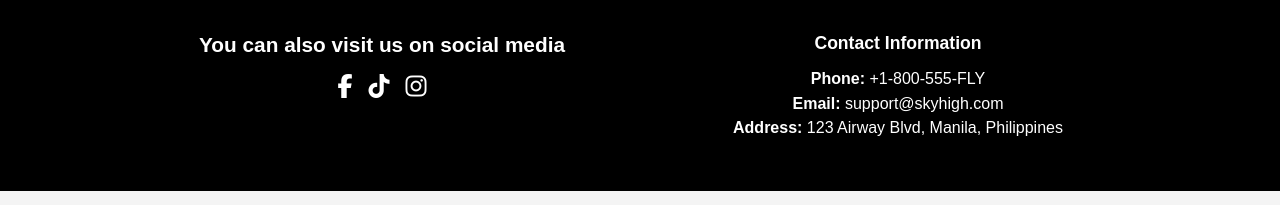
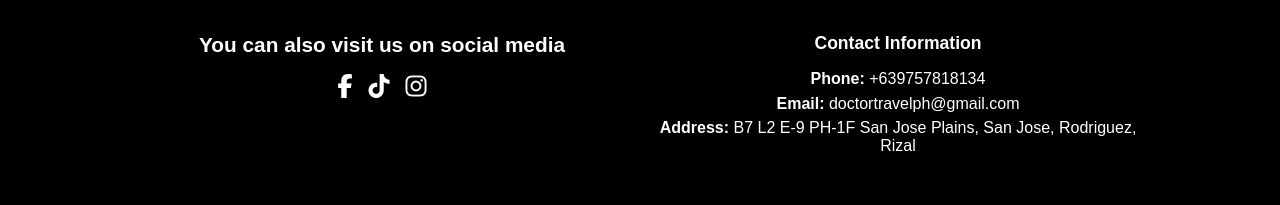
Before and after one commit to joey-crtl/DTTMSys-Dynamic-WebApp, a React (Vite) app: page / in a window 1280 px wide. Shown: the part 6792-6997 px from the top of the page. Built offline with nearby package versions, Linux system fonts and the light colour scheme; no server answers.

Commit message:
footer changes

```diff
--- a/src/pages/contact.jsx
+++ b/src/pages/contact.jsx
@@ -167,16 +167,16 @@ function Contact() {
           <div className="connect-social">
             <h2>You can also visit us on social media</h2>
             <div className="social-icons">
-              <a href="#"><i className="fab fa-facebook-f"></i></a>
-              <a href="#"><i className="fab fa-tiktok"></i></a>
-              <a href="#"><i className="fab fa-instagram"></i></a>
+              <a href="https://www.facebook.com/drtravelph"><i className="fab fa-facebook-f"></i></a>
+              <a href="https://www.tiktok.com/@dr.travelph"><i className="fab fa-tiktok"></i></a>
+              <a href="https://www.instagram.com/dr.travelph/"><i className="fab fa-instagram"></i></a>
             </div>
           </div>
           <div className="connect-info">
             <h3>Contact Information</h3>
-            <p><strong>Phone:</strong> +1-800-555-FLY</p>
-            <p><strong>Email:</strong> support@skyhigh.com</p>
-            <p><strong>Address:</strong> 123 Airway Blvd, Manila, Philippines</p>
+            <p><strong>Phone:</strong> +639757818134</p>
+            <p><strong>Email:</strong> doctortravelph@gmail.com</p>
+            <p><strong>Address:</strong> B7 L2 E-9 PH-1F San Jose Plains, San Jose, Rodriguez, Rizal</p>
           </div>
         </div>
       </section>
```
